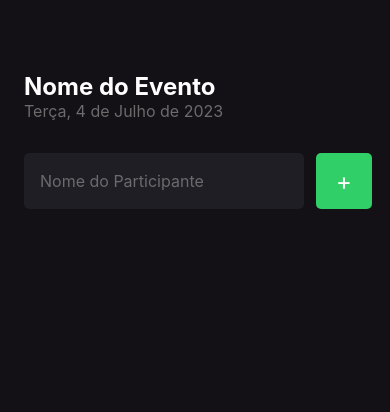
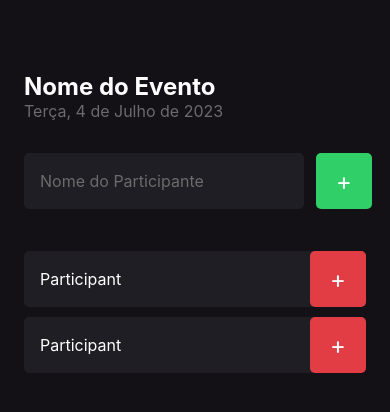
Before and after one commit to walacefex/first-app-list-react-natiev, a React Native app: screen / in a window 390 px wide. Shown: the top 412 px of the page. Built offline with nearby package versions, Linux system fonts and the light colour scheme.

Commit message:
Creatin component Participant and import this component other component home

```diff
--- /dev/null
+++ b/src/components/Participant/index.tsx
@@ -0,0 +1,15 @@
+import {View, Text, TouchableOpacity } from 'react-native';
+import { styles } from './styles';
+
+export function Participant() {
+  return (
+    <View style={styles.container}>
+      <Text style={styles.name}>Participant</Text>
+      <TouchableOpacity style={styles.button}>
+          <Text style={styles.buttonText}>
+            +
+          </Text>
+        </TouchableOpacity>
+    </View>
+  );
+}
--- /dev/null
+++ b/src/components/Participant/styles.ts
@@ -0,0 +1,30 @@
+import { StyleSheet } from "react-native";
+
+export const styles = StyleSheet.create({
+  container:{
+    width: '100%',
+    backgroundColor: '#1F1E25',
+    borderRadius: 5,
+    flexDirection: 'row',
+    alignItems: 'center',
+    marginBottom: 10,
+  },
+  name:{
+    flex: 1,
+    fontSize: 16,
+    color: '#FFF',
+    marginLeft: 16,
+  },
+  button:{
+    width: 56,
+    height: 56,
+    borderRadius: 5,
+    backgroundColor: '#E23C44',
+    alignItems: 'center',
+    justifyContent: 'center',
+  },
+  buttonText:{
+    color: '#FFF',
+    fontSize: 24,
+  }
+});
--- a/src/screen/Home/index.tsx
+++ b/src/screen/Home/index.tsx
@@ -1,5 +1,6 @@
 import { Text, TextInput, TouchableOpacity, View } from 'react-native';
 import {styles} from './styles';
+import { Participant } from '../../components/Participant';
 
 export  function Home() {
 
@@ -23,6 +24,9 @@ export  function Home() {
           </Text>
         </TouchableOpacity>
       </View>
+
+      <Participant />
+      <Participant />
     </View>
   );
 }
```
